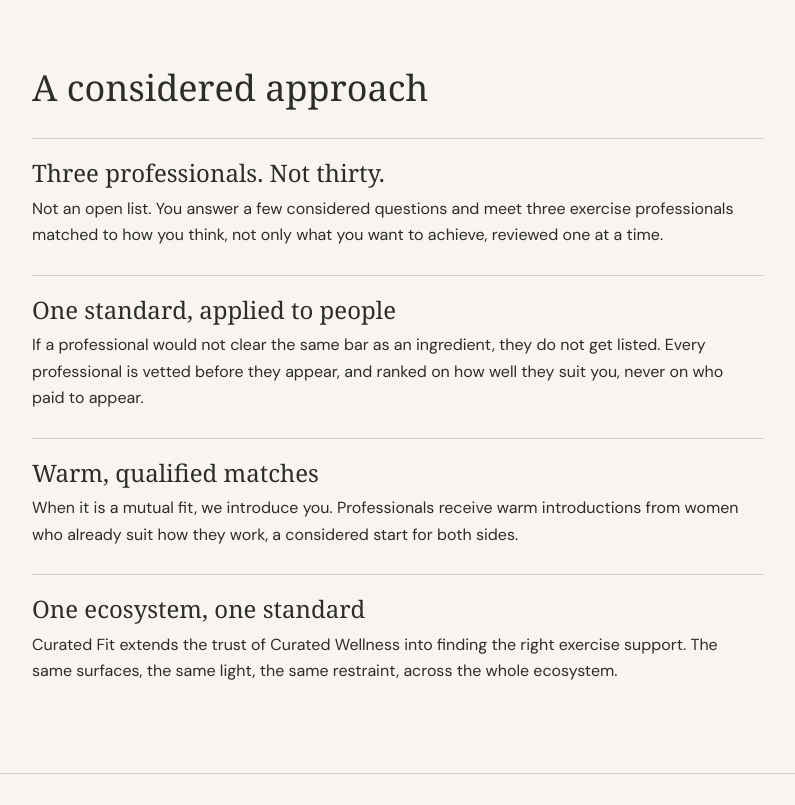
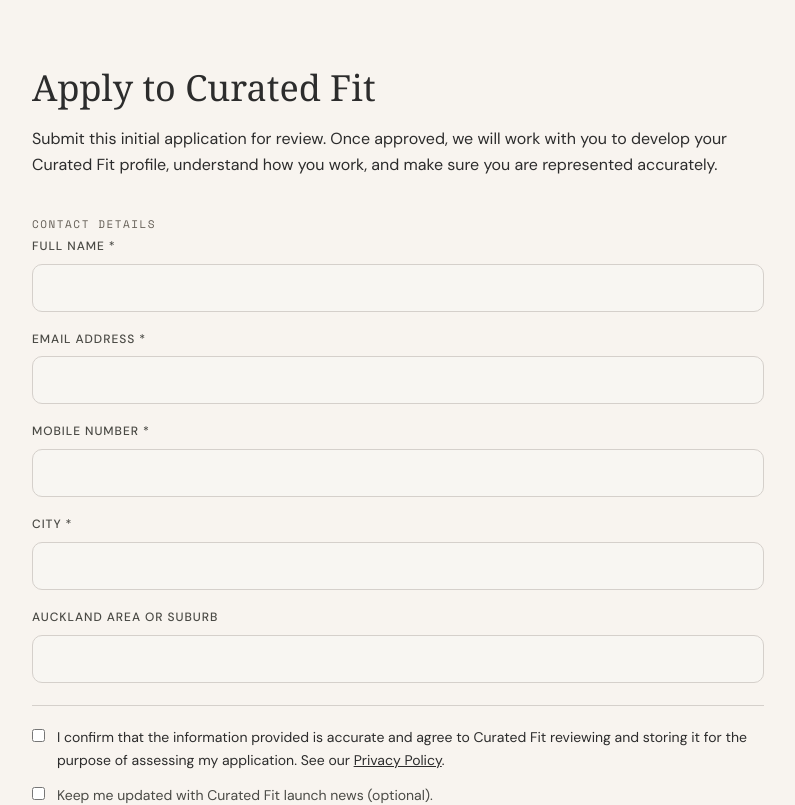
Before and after one commit to EmPerry1972/curated-fit-holding-page, a Next.js app: page / in a window 1280 px wide. Shown: the part 3320-4125 px from the top of the page, without its empty margins (242-1037 px from the left). Built offline with nearby package versions, Linux system fonts and the light colour scheme.

Commit message:
Remove section on matching exercise professionals
Removed a section detailing the approach to matching exercise professionals with clients.

```diff
--- a/app/page.tsx
+++ b/app/page.tsx
@@ -374,32 +374,6 @@ export default function Page() {
 
       <hr style={divider} />
 
-      <section style={sectionPad}>
-        <div style={wrap}>
-          <h2 style={h2}>A considered approach</h2>
-          <div style={{ marginTop: 30, display: "grid", gap: 26 }}>
-            <div style={{ borderTop: "1px solid var(--line)", paddingTop: 20 }}>
-              <h3 style={h3}>Three professionals. Not thirty.</h3>
-              <p style={body}>Not an open list. You answer a few considered questions and meet three exercise professionals matched to how you think, not only what you want to achieve, reviewed one at a time.</p>
-            </div>
-            <div style={{ borderTop: "1px solid var(--line)", paddingTop: 20 }}>
-              <h3 style={h3}>One standard, applied to people</h3>
-              <p style={body}>If a professional would not clear the same bar as an ingredient, they do not get listed. Every professional is vetted before they appear, and ranked on how well they suit you, never on who paid to appear.</p>
-            </div>
-            <div style={{ borderTop: "1px solid var(--line)", paddingTop: 20 }}>
-              <h3 style={h3}>Warm, qualified matches</h3>
-              <p style={body}>When it is a mutual fit, we introduce you. Professionals receive warm introductions from women who already suit how they work, a considered start for both sides.</p>
-            </div>
-            <div style={{ borderTop: "1px solid var(--line)", paddingTop: 20 }}>
-              <h3 style={h3}>One ecosystem, one standard</h3>
-              <p style={body}>Curated Fit extends the trust of Curated Wellness into finding the right exercise support. The same surfaces, the same light, the same restraint, across the whole ecosystem.</p>
-            </div>
-          </div>
-        </div>
-      </section>
-
-      <hr style={divider} />
-
 
       <section style={sectionPad} ref={formRef} id="apply">
         <div style={wrap}>
```
